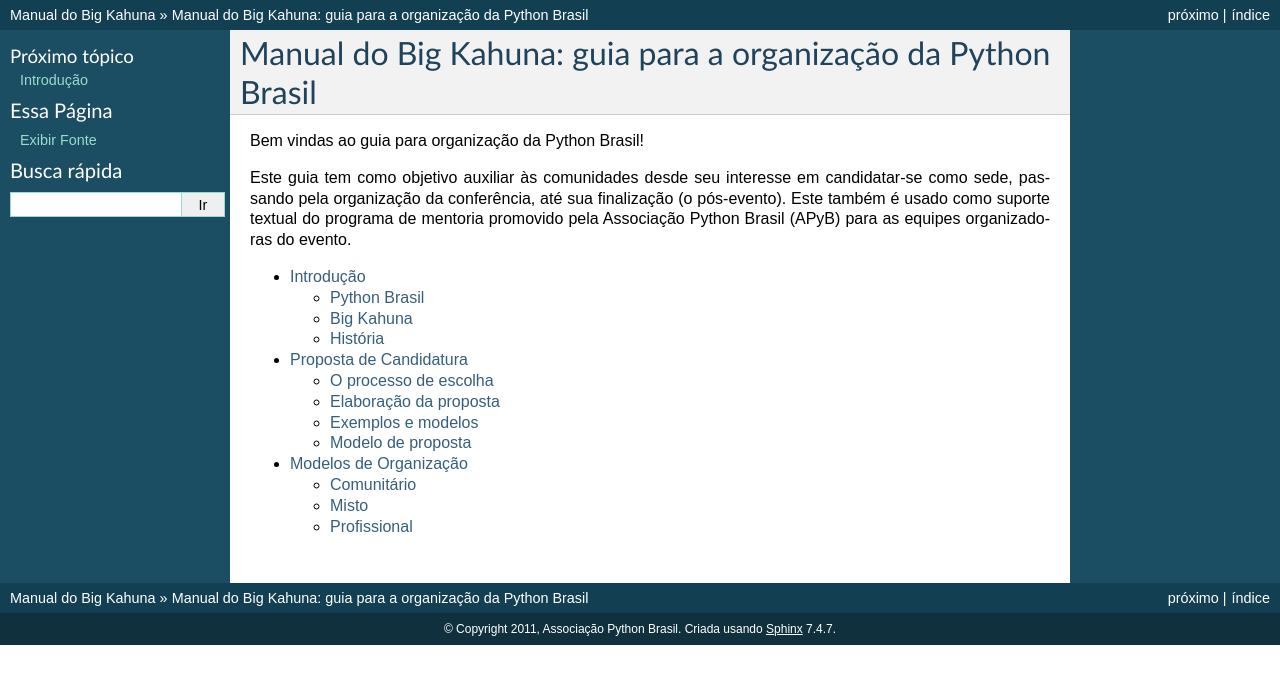
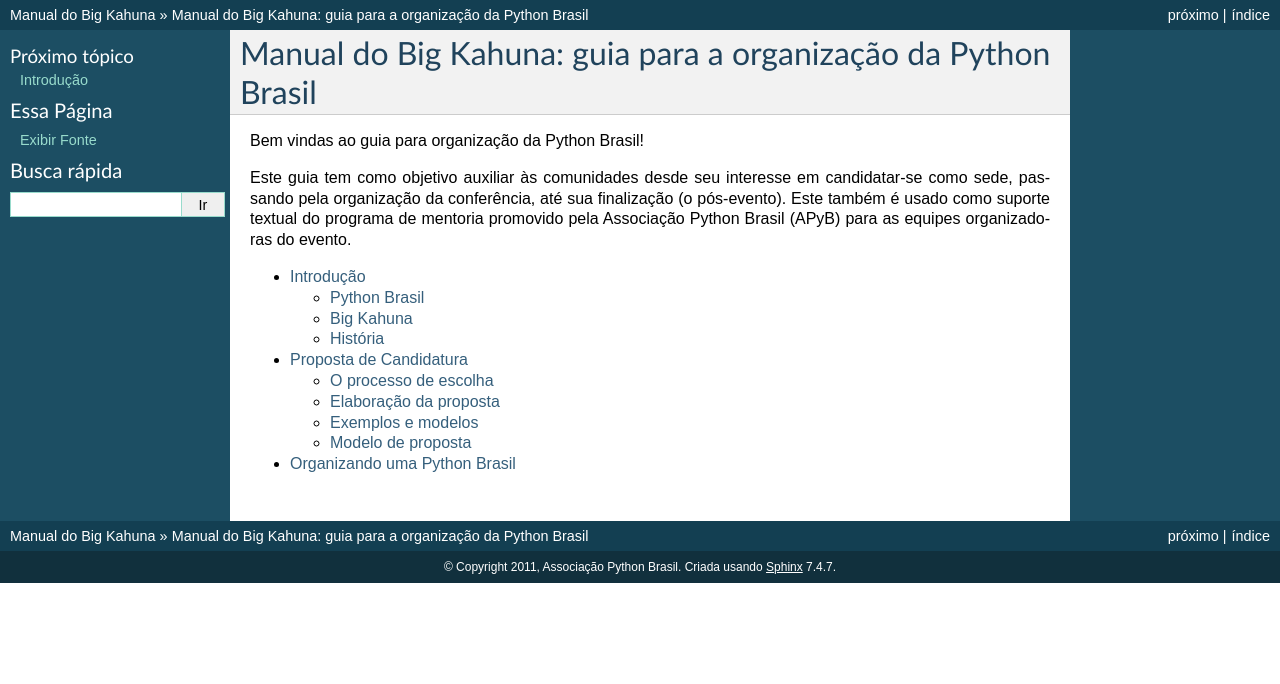
Before and after one commit to pythonbrasil/manual, a Sphinx documentation site: the page built from source/index.txt, in a window 1280 px wide. Shown: the top 684 px of the page. Built offline with Sphinx 7.4.7, drawn with Linux system fonts in a browser that asks for light colours.

Commit message:
insere sessao relativa a organizacao do evento

```diff
--- a/source/index.txt
+++ b/source/index.txt
@@ -10,4 +10,4 @@
 
    introducao/introducao
    proposta/index
-   modelos/index
+   organizacao/index
--- /dev/null
+++ b/source/organizacao/index.txt
@@ -0,0 +1,3 @@
+*************************
+Organizando uma Python Brasil
+*************************
```
